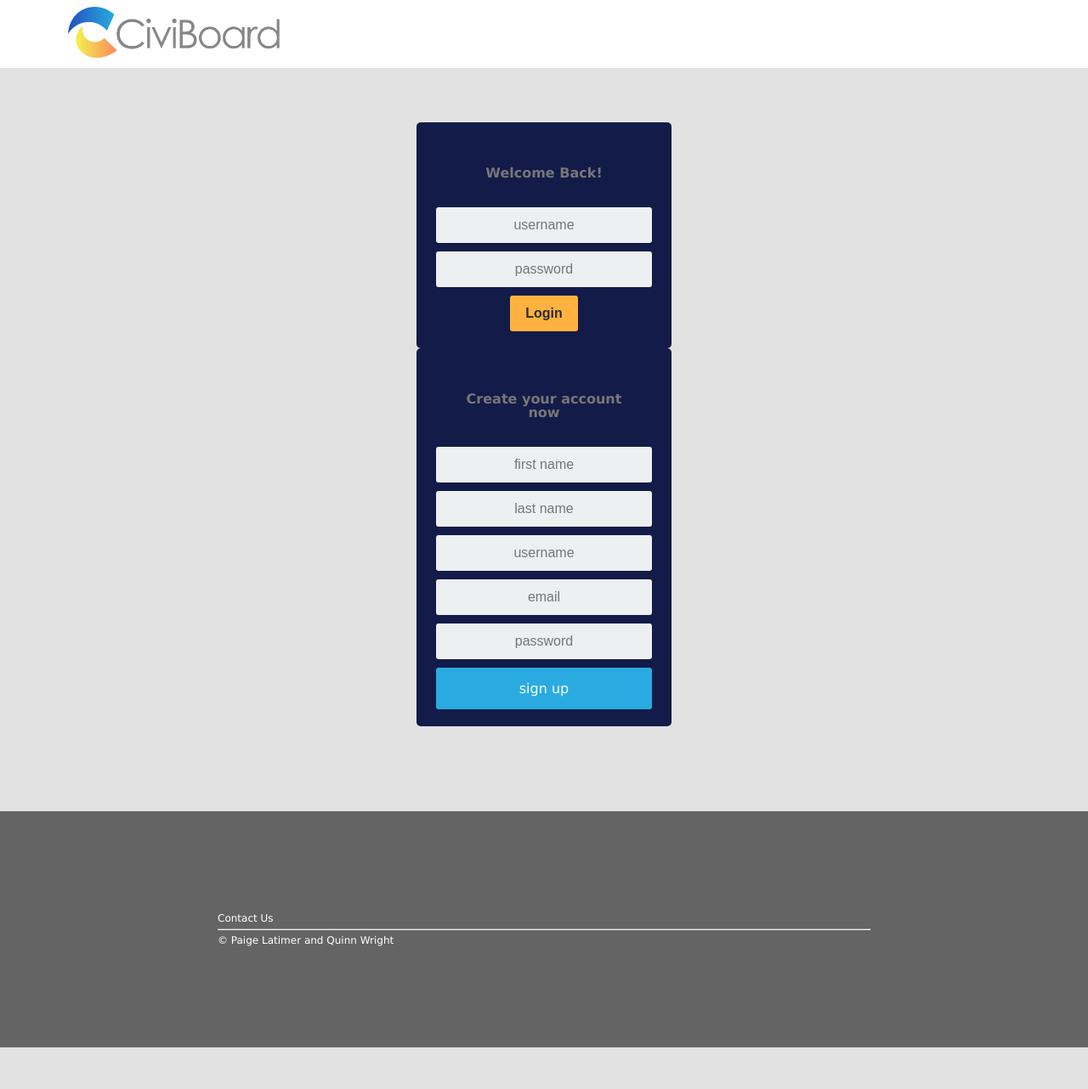
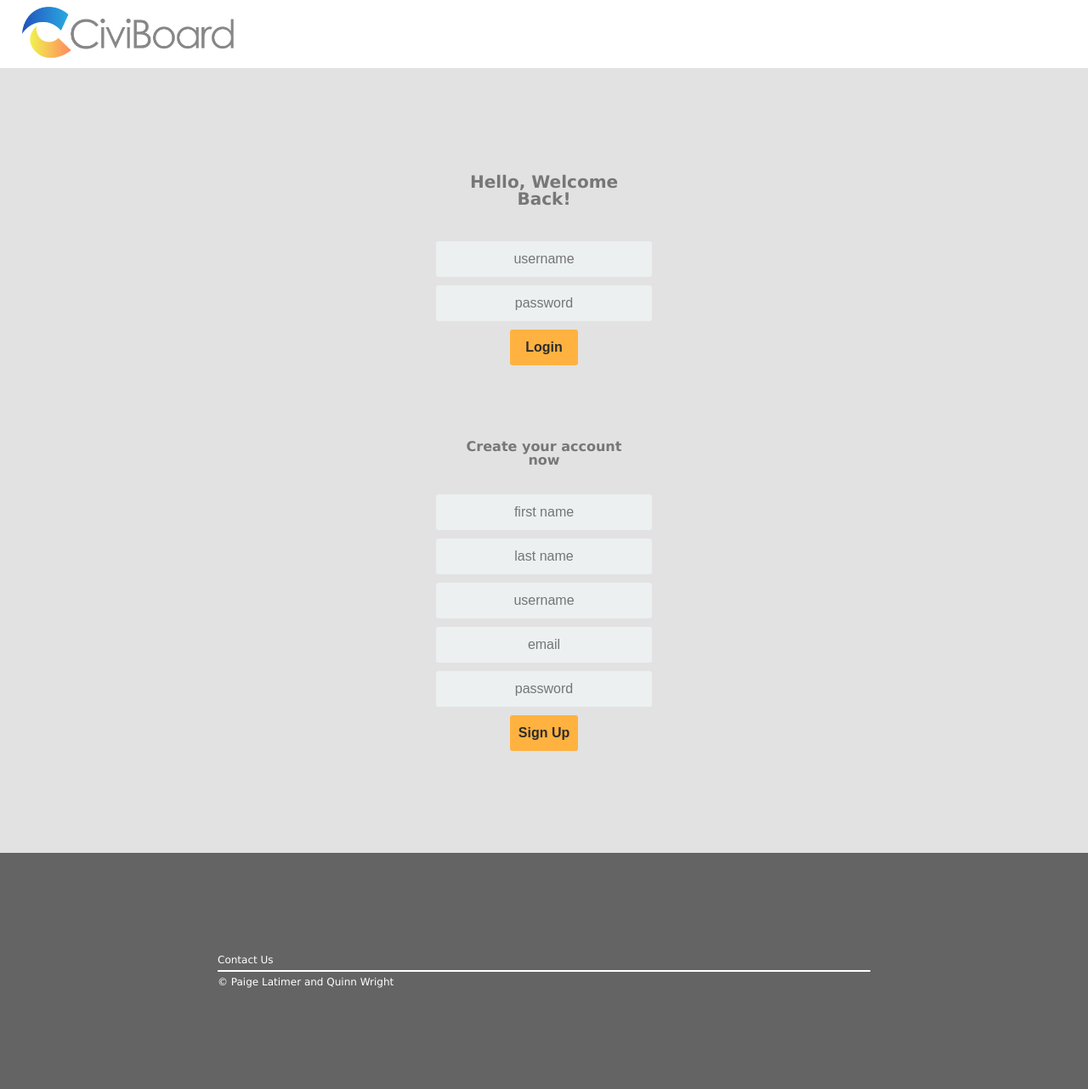
Before and after one commit to qwright/my-civi-board, a PHP site: page /signin.html in a window 1280 px wide. Shown: the whole page at 85% size. Before the commit the page ends 1233 px from the top, so only its background shows below. Run offline with PHP 8.4, Linux system fonts and the light colour scheme.

Commit message:
final styling

```diff
--- a/civiboard.html
+++ b/civiboard.html
@@ -93,7 +93,7 @@
 	<footer>
 		<div class = "footer-content">
 			<p>Contact Us</p>
-			<hr>
+			<hr class ="footer">
 			<p>&copy; Paige Latimer and Quinn Wright</p>
 			</div>
 	</footer>
--- a/profile.html
+++ b/profile.html
@@ -74,7 +74,7 @@
     <footer>
 		<div class = "footer-content">
             <p>Contact Us</p>
-            <hr>
+            <hr class ="footer">
             <p>&copy; Paige Latimer and Quinn Wright</p>
             </div>
 	</footer>
--- a/signin.html
+++ b/signin.html
@@ -17,8 +17,8 @@
     <main>
         <div class="login">
             <div class="login-screen">
-                <div class="app-title">
-                    <h1>Welcome Back!</h1>
+                <div class="login-title">
+                    <h1>Hello, Welcome Back!</h1>
                 </div>
 
                 <div class="login-form">
@@ -32,12 +32,11 @@
                     <input type="password" class="login-field" value="" placeholder="password" id="login-pass">
 
                     </div>
-
                     <input type ="submit" value ="Login">
                 </form>
                 </div>
             </div>
-
+            <br>
 
             <div class="login-screen">
                 <div class="app-title">
@@ -45,6 +44,7 @@
                 </div>
                 <div class="login-form">
                     <div class="control-group">
+                        <form action ="" method = "">
                         <input type="text" class="login-field" value="" placeholder="first name" id="fName">
                         </div>
                     <div class="control-group">
@@ -60,7 +60,8 @@
                     <input type="password" class="login-field" value="" placeholder="password" id="login-pass">
                     </div>
 
-                    <a class="btn" href="#">sign up</a>
+                    <input type ="submit" value ="Sign Up">
+                </form>
             </div>
 
         </div>
@@ -69,7 +70,7 @@
     <footer>
 		<div class = "footer-content">
             <p>Contact Us</p>
-            <hr>
+            <hr class ="footer">
             <p>&copy; Paige Latimer and Quinn Wright</p>
             </div>
 	</footer>
--- a/styles/styles.css
+++ b/styles/styles.css
@@ -10,7 +10,6 @@ header {
   position: fixed;
   left: 0;
   top: 0;
-  width: 100%;
   text-align: right;
   background-color: white;
   /*box-shadow: 3px 3px 10px rgb(61, 61, 61); */
@@ -47,7 +46,7 @@ header {
 
 .logo {
   float: left;
-  padding-left: 5em;
+  padding-left: 2%;
   padding-top: 0.5em;
 }
 
@@ -78,7 +77,7 @@ header {
 .index-banner {
   height: 90%;
   width: 100%;
-  margin-left: auto;
+
   margin-right: auto;
   margin-top: 2em;
   display: block;
@@ -119,6 +118,9 @@ input[type=submit]{
   font-weight:bold;
   width: 25%;
   min-width: 5em;
+}
+input[type=submit]:hover{
+  background-color: rgb(255, 202, 123);
 }
 /* board content*/
 .board-content {
@@ -217,11 +219,15 @@ hr.footer{
   color: #29abe2;
 }
 .login-screen {
-  background-color: rgb(19, 27, 73);
   padding: 20px;
   border-radius: 5px;
 }
-
+.login-title{
+  font-size: 20px;
+  padding: 2em;
+  color: #777;
+  font-weight: bold;
+}
 .app-title {
   text-align: center;
   padding: 2em;
@@ -375,7 +381,7 @@ input:focus {
     text-align: center;
     margin: 10px auto;
     margin-left: 20%;
-    width: 30%;
+    width: 40%;
     padding: 50px;
     display: flex;
     color: grey;
@@ -385,7 +391,7 @@ input:focus {
   .left-profile{
     flex-basis: 50%;
     width: 50%;
-    margin-left: 30%;
+    margin-left: 20%;
     margin-top: 15em;
     color: grey;
     align-items: center;
--- a/thread.html
+++ b/thread.html
@@ -55,7 +55,7 @@
     <footer>
 		<div class = "footer-content">
 			<p>Contact Us</p>
-			<hr>
+			<hr class = "footer">
 			<p>&copy; Paige Latimer and Quinn Wright</p>
 			</div>
 	</footer>
```
Also changed, not shown: images/city_illustration.png.
